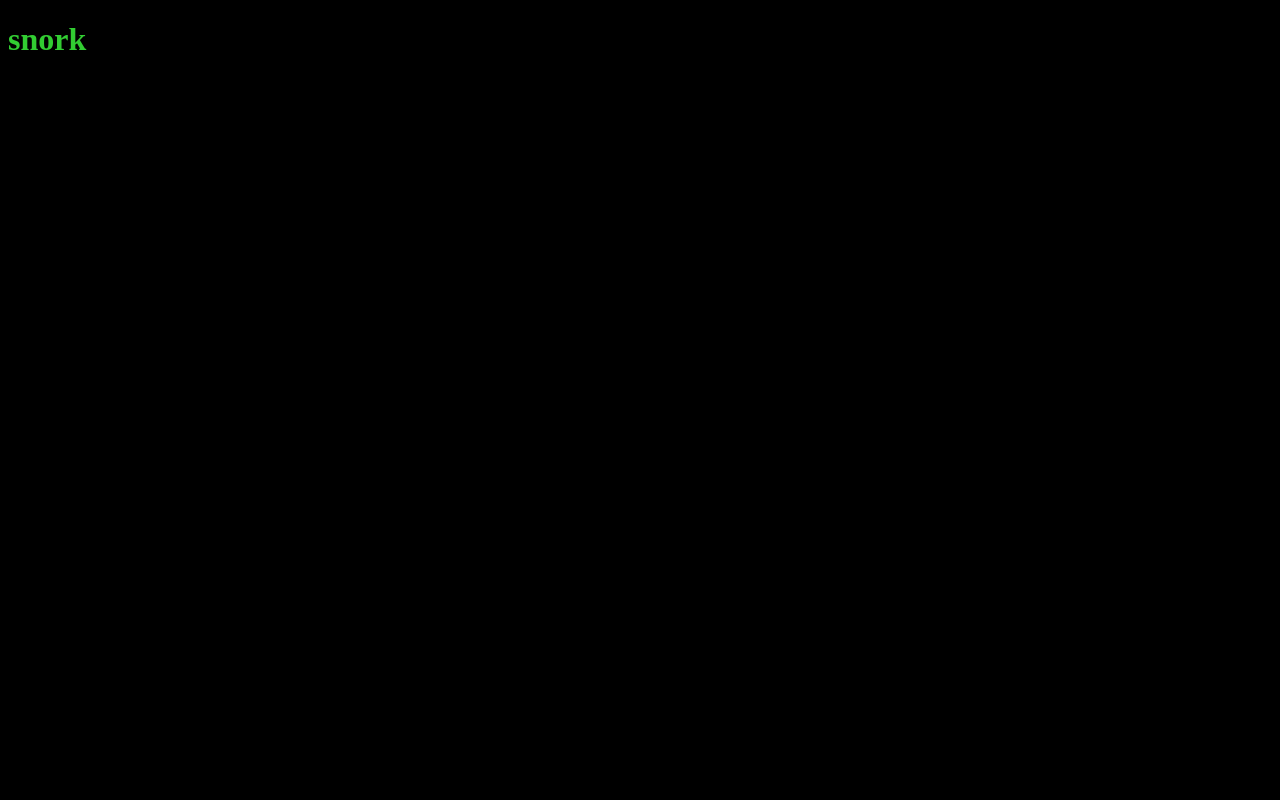
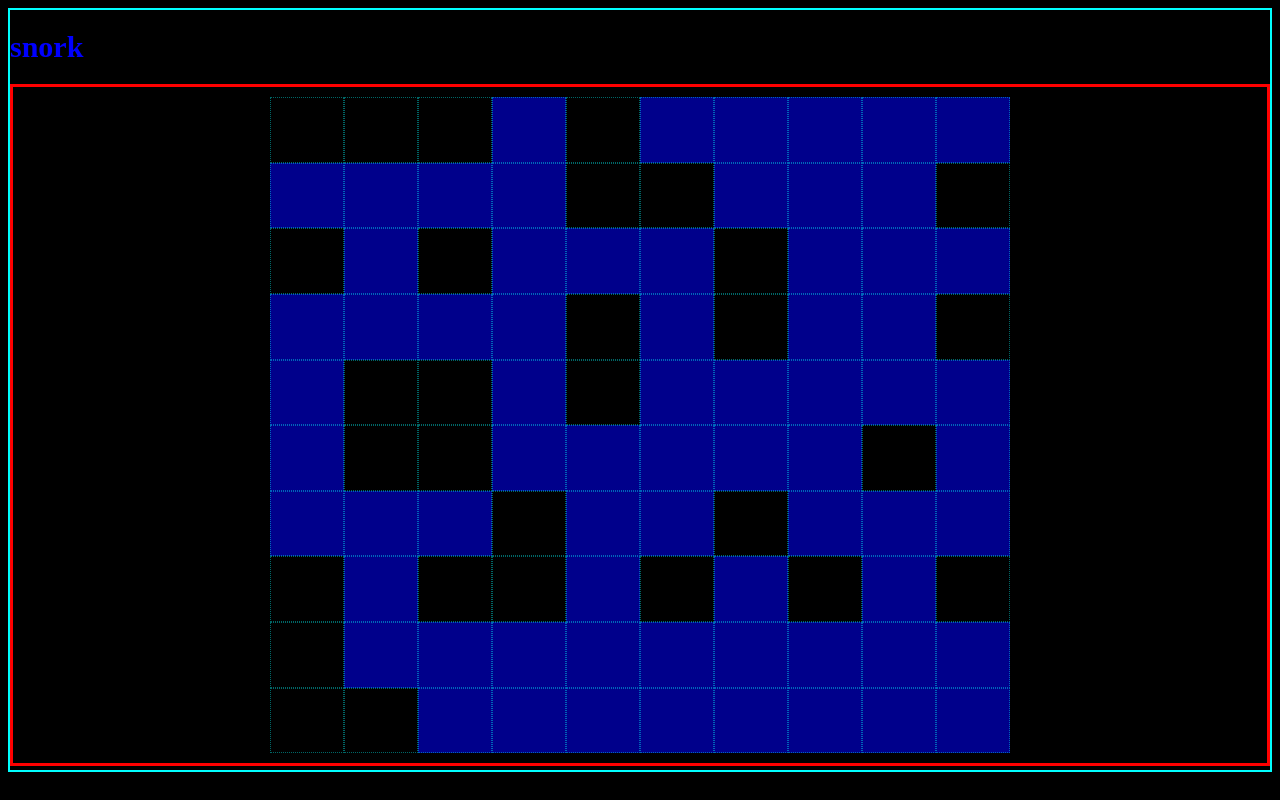
Before and after one commit to AGCB/snork, a React (Create React App) app: page / in a window 1280 px wide. Built offline with nearby package versions, Linux system fonts and the light colour scheme.

Commit message:
add basic grid structure. and i forgot about how nice classnames is. Surprising that it's not default in react. as soon as you are dealing with more than one conditional string for a className it's much easier to give boolean vals to an object. Template literals are nice but still...

```diff
--- a/package.json
+++ b/package.json
@@ -6,6 +6,7 @@
     "@testing-library/jest-dom": "^5.11.5",
     "@testing-library/react": "^11.1.0",
     "@testing-library/user-event": "^12.1.10",
+    "classnames": "^2.2.6",
     "node-sass": "^4.14.1",
     "react": "^17.0.1",
     "react-dom": "^17.0.1",
--- a/src/App.js
+++ b/src/App.js
@@ -1,9 +1,60 @@
+import React, { useEffect, useState } from 'react';
+import classNames from 'classnames';
 import './App.scss';
 
+function setInitialGrid(size) {
+  let output = [];
+  for(let y = 0; y < size; y++) {
+    let col = [];
+    for (let x = 0; x < size; x++) {
+      col.push({
+        x,
+        y,
+        active: Math.random() > .3,
+        hasFood: false,
+      })
+    }
+    output.push(col);
+  }
+  return output;
+}
+
+function Square({squareData: {active, hasFood}}) {
+  return (
+    <div className={classNames({
+      'square': true,
+      'active': active,
+      'food': hasFood,
+    })}>
+    </div>
+  )
+}
+function Column({columnData}) {
+  return (
+    <div className="column">
+      {
+        columnData.map(row => {
+          return <Square squareData={row}/>
+        })
+      }
+    </div>
+  )
+}
 function App() {
+  let [ grid, setGrid ] = useState(setInitialGrid(10));
+  let [ snork, setSnork ] = useState([[0,0],[15,0]]);
   return (
     <div className="App">
-      <h1>snork</h1>
+      <h1 className="title">snork</h1>
+      <div className="grid">
+        {
+          grid.map(col => {
+            return (
+              <Column columnData={col} />
+            )
+          })
+        }
+      </div>
     </div>
   );
 }
--- a/src/App.scss
+++ b/src/App.scss
@@ -1,3 +1,31 @@
 .App {
-  color: limegreen;
+  border: 2px solid cyan;
+  height: 95vh;
+  .title {
+    font-size: 30px;
+    color: blue;
+  }
+  .grid {
+    color: cyan;
+    border: 3px solid red;
+    padding: 10px 0;
+    height: 82vh;
+    display: flex;
+    justify-content: center;
+  .column {
+    display: flex;
+    flex-direction: column;
+    .square {
+      width: 7vw;
+      height: 7vw;
+      max-height: 72px;
+      max-width: 72px;
+      border: 1px dotted rgba(0,255,255,.4);
+
+      &.active {
+        background-color: darkblue;
+      }
+    }
+  }
+  }
 }
--- a/src/index.scss
+++ b/src/index.scss
@@ -1,3 +1,4 @@
 body {
   background-color: black;
+  height: 100%;
 }
```
Also changed, not shown: 1 other file (tests, documents, lock files or other folders).
